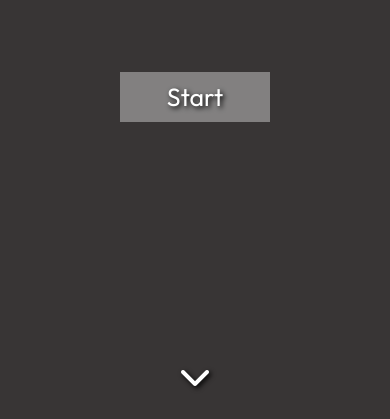
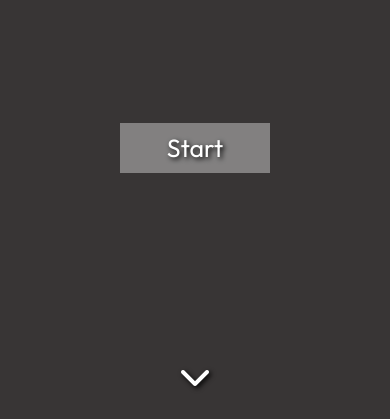
Before and after one commit to Mike19200/Proyecto-AURA-D.A, a plain HTML site: page index.html in a window 390 px wide. Shown: the part 425-844 px from the top of the page. Drawn offline with Linux system fonts and the light colour scheme.

Commit message:
arreglo problema anterior pero en moviles

```diff
--- a/css/main.css
+++ b/css/main.css
@@ -7,7 +7,6 @@ body {
     height: 100vh;
     font-family: Outfit;
     background-color: #383535;
-
   }
   /*Start Page */
 
@@ -491,11 +490,13 @@ body {
 
   /* Media query para dispositivos móviles */
   @media screen and (max-width: 768px) {
-
+    body{
+      overflow: hidden;
+    }
     /*Start Page */
     .centered-container{
       flex-direction: column;
-      top: -6%;
+      top: 0%;
     }
     .button-container{
 
--- a/js/main.js
+++ b/js/main.js
@@ -85,6 +85,9 @@ bottombtnSP.addEventListener("click", function(){
   {
   startPage.style.display = "flex";
   startPage.style.top = "-3.6%";
+  if (window.innerWidth <= 768) {
+    startPage.style.top = "-7.5%";
+  };
   startPagebtn.style.display = "absolute";
   startPagebtn.classList.remove("button-containerOnGarden");
   startPagebtn.classList.add("button-container");
```
